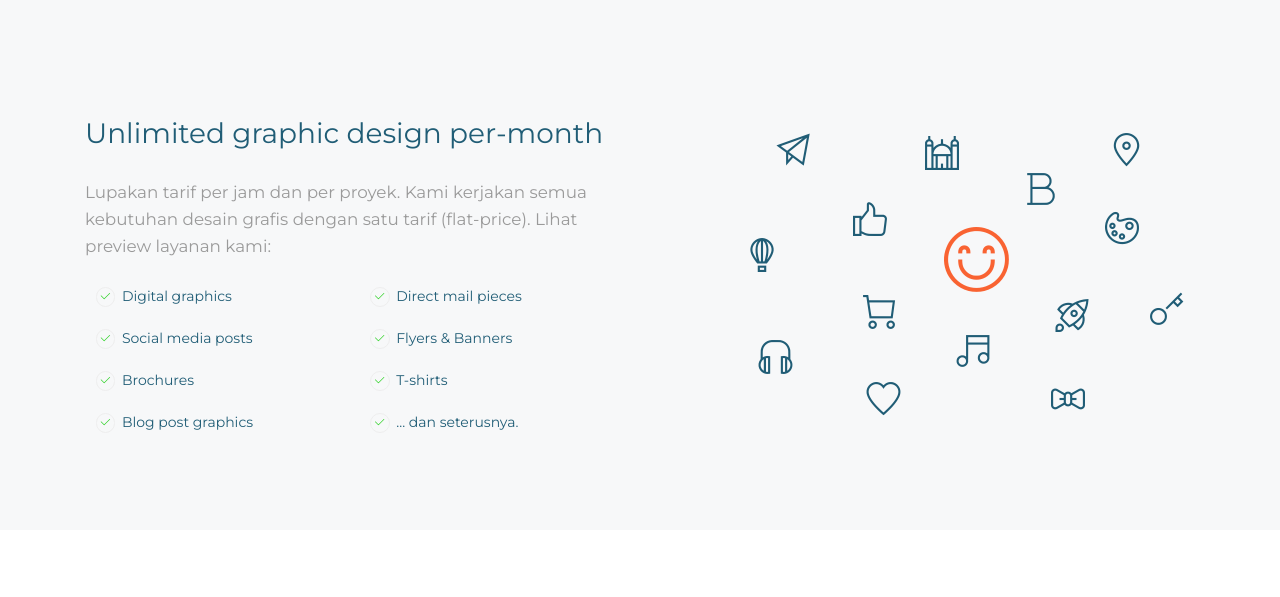
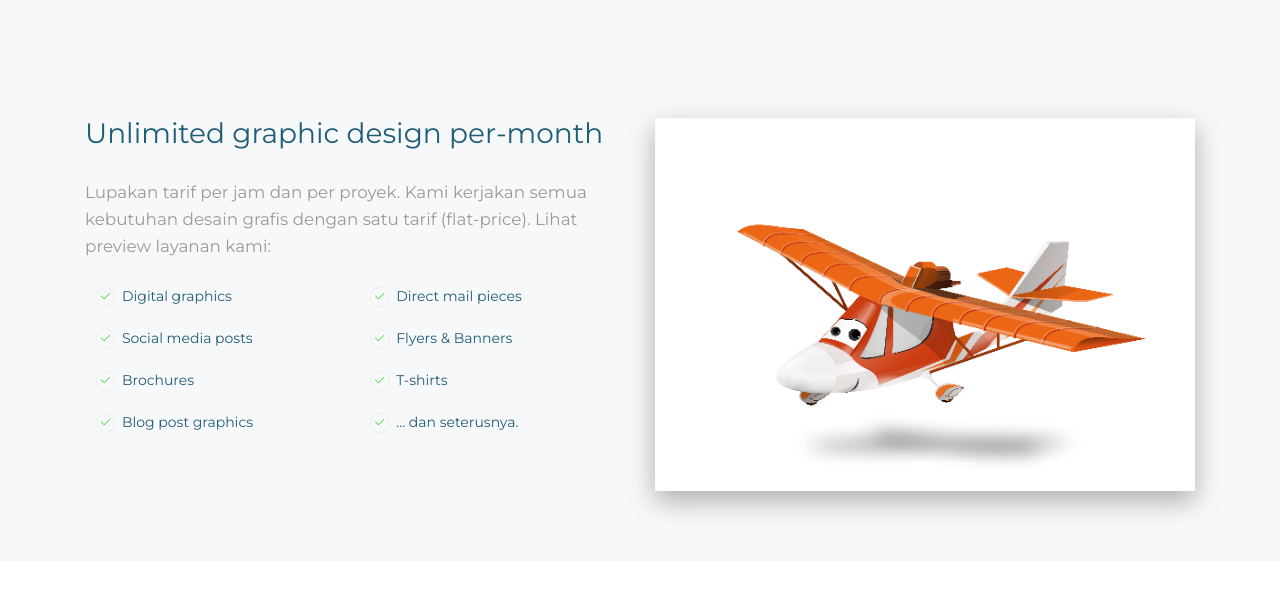
Before and after one commit to KontenaIndonesia/GIATIndonesia, a plain HTML site: page id/index.html in a window 1280 px wide. Shown: the part 80-677 px from the top of the page. Drawn offline with Linux system fonts and the light colour scheme.

Commit message:
Add corousal

```diff
--- a/id/index.html
+++ b/id/index.html
@@ -120,23 +120,30 @@
 							<img src="assets/img/nucleo.svg" alt="">
 						</div> -->
                         </div>
-                        <div class="col-lg-6 col-md-12">
-                            <div class="icons-container">
-                                <i class="now-ui-icons ui-1_send"></i>
-                                <i class="now-ui-icons ui-2_like"></i>
-                                <i class="now-ui-icons transportation_air-baloon"></i>
-                                <i class="now-ui-icons text_bold"></i>
-                                <i class="now-ui-icons tech_headphones"></i>
-                                <i class="now-ui-icons emoticons_satisfied"></i>
-                                <i class="now-ui-icons shopping_cart-simple"></i>
-                                <i class="now-ui-icons objects_spaceship"></i>
-                                <i class="now-ui-icons media-2_note-03"></i>
-                                <i class="now-ui-icons ui-2_favourite-28"></i>
-                                <i class="now-ui-icons design_palette"></i>
-                                <i class="now-ui-icons clothes_tie-bow"></i>
-                                <i class="now-ui-icons location_pin"></i>
-                                <i class="now-ui-icons objects_key-25"></i>
-                                <i class="now-ui-icons travel_istanbul"></i>
+                        <div class="col-6">
+                            <div id="carouselExampleIndicators" class="carousel slide" data-ride="carousel">
+                                <ol class="carousel-indicators">
+                                    <li data-target="#carouselExampleIndicators" data-slide-to="0" class="active"></li>
+                                    <li data-target="#carouselExampleIndicators" data-slide-to="1"></li>
+                                    <li data-target="#carouselExampleIndicators" data-slide-to="2"></li>
+                                </ol>
+                                <div class="carousel-inner" role="listbox">
+                                    <div class="carousel-item active">
+                                        <img class="d-block" src="assets/img/portofolio/Mascot-1.png" alt="First slide">
+                                    </div>
+                                    <div class="carousel-item">
+                                        <img class="d-block" src="assets/img/portofolio/Mascot-4.png" alt="Second slide">
+                                    </div>
+                                    <div class="carousel-item">
+                                        <img class="d-block" src="assets/img/portofolio/Mascot-3.png" alt="Third slide">
+                                    </div>
+                                </div>
+                                <a class="carousel-control-prev" href="#carouselExampleIndicators" role="button" data-slide="prev">
+                                    <i class="now-ui-icons arrows-1_minimal-left"></i>
+                                </a>
+                                <a class="carousel-control-next" href="#carouselExampleIndicators" role="button" data-slide="next">
+                                    <i class="now-ui-icons arrows-1_minimal-right"></i>
+                                </a>
                             </div>
                         </div>
                     </div>
@@ -223,7 +230,7 @@
 					    	<img src="assets/img/sample/home-05.png" alt="Circle Image" class="rounded" width="250px" height="auto"/ style="padding-top: 40px;">
 					    </li>
 					    <li class="pricingTable-firstTable_table" style="border: none;">
-					    	<img src="assets/img/sample/home-06.png" alt="Circle Image" class="rounded" width="250px" height="auto"/ style="padding-top: 40px;">
+					    	<img src="assets/img/sample/home-06.jpg" alt="Circle Image" class="rounded" width="250px" height="auto"/ style="padding-top: 40px;">
 					    </li>
 					</div>
 					<div class="col-md-12 text-center">
```
Also changed, not shown: id/assets/img/portofolio/Banner-1.png (added), id/assets/img/portofolio/Mascot-1.png (added), id/assets/img/portofolio/Mascot-3.png (added), id/assets/img/portofolio/Mascot-4.png (added), id/assets/img/portofolio/Mascot-5.png (added), id/assets/img/portofolio/online_ads-1.png (added), id/assets/img/sample/home-05.png, id/assets/img/sample/home-06.jpg (added), id/assets/img/sample/home-06.png (deleted), 5 other files.
